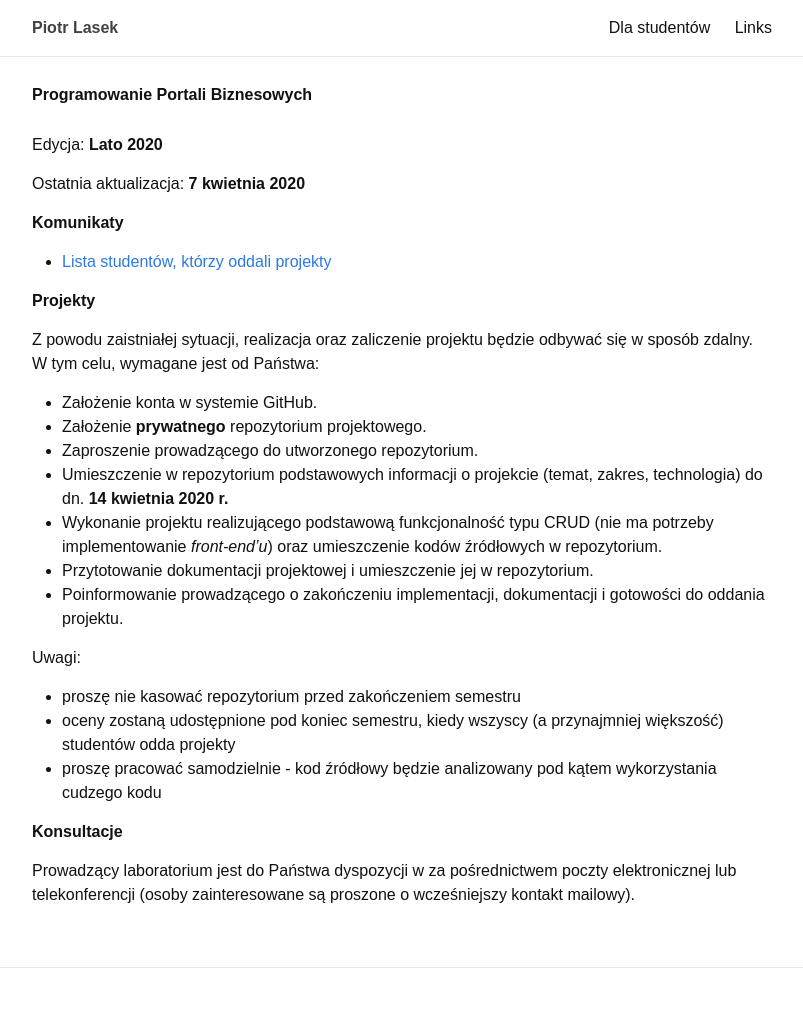
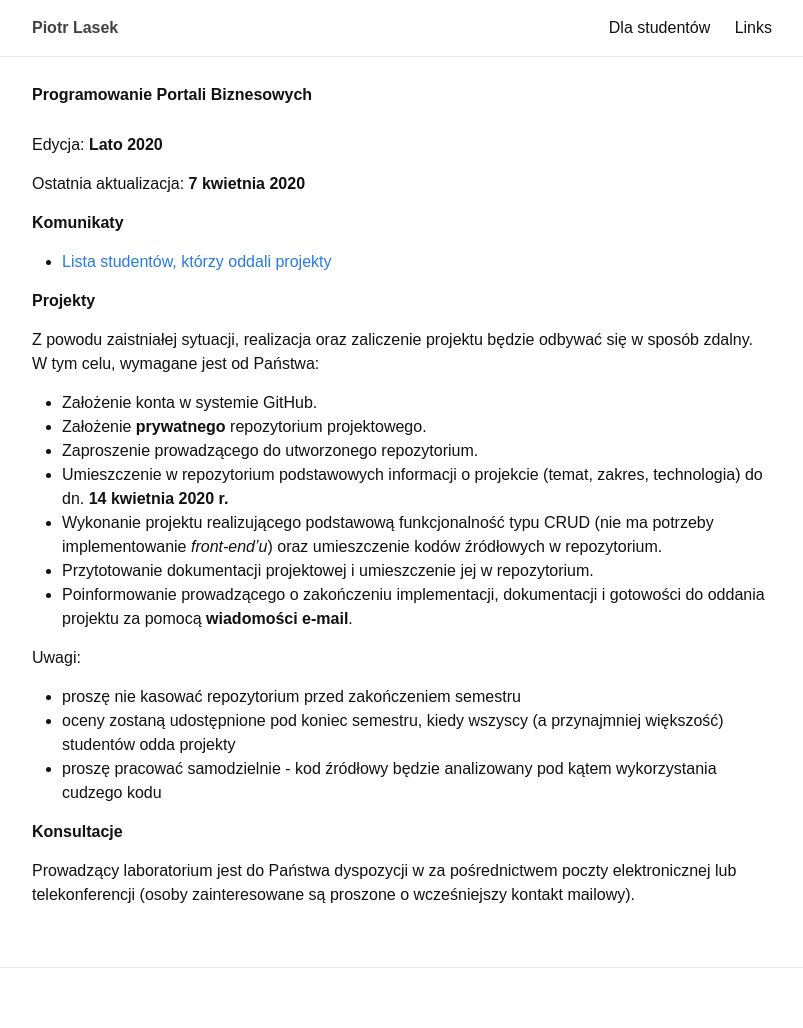
Before and after one commit to piotrlasek/piotrlasek.github.io, a Jekyll site: the page built from for-students/ppb.md, in a window 1280 px wide. Shown: the whole page, without its empty margins (238-1041 px from the left). Built offline with Jekyll 4.4.1, drawn with Linux system fonts in a browser that asks for light colours.

Commit message:
Update ppb.md

```diff
--- a/for-students/ppb.md
+++ b/for-students/ppb.md
@@ -31,7 +31,7 @@ Państwa:
 * Przytotowanie dokumentacji projektowej i umieszczenie jej w
   repozytorium.
 * Poinformowanie prowadzącego o zakończeniu implementacji,
-  dokumentacji i gotowości do oddania projektu.
+  dokumentacji i gotowości do oddania projektu za pomocą **wiadomości e-mail**.
 
 Uwagi:
 - proszę nie kasować repozytorium przed zakończeniem semestru
```
